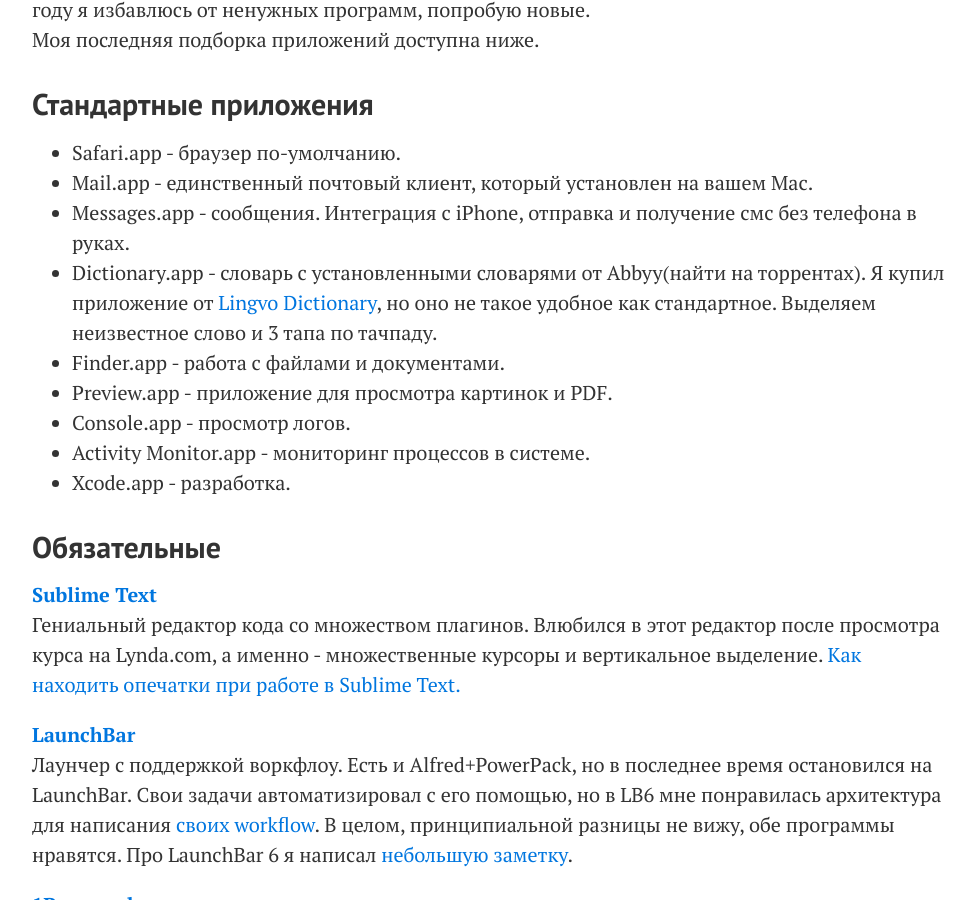
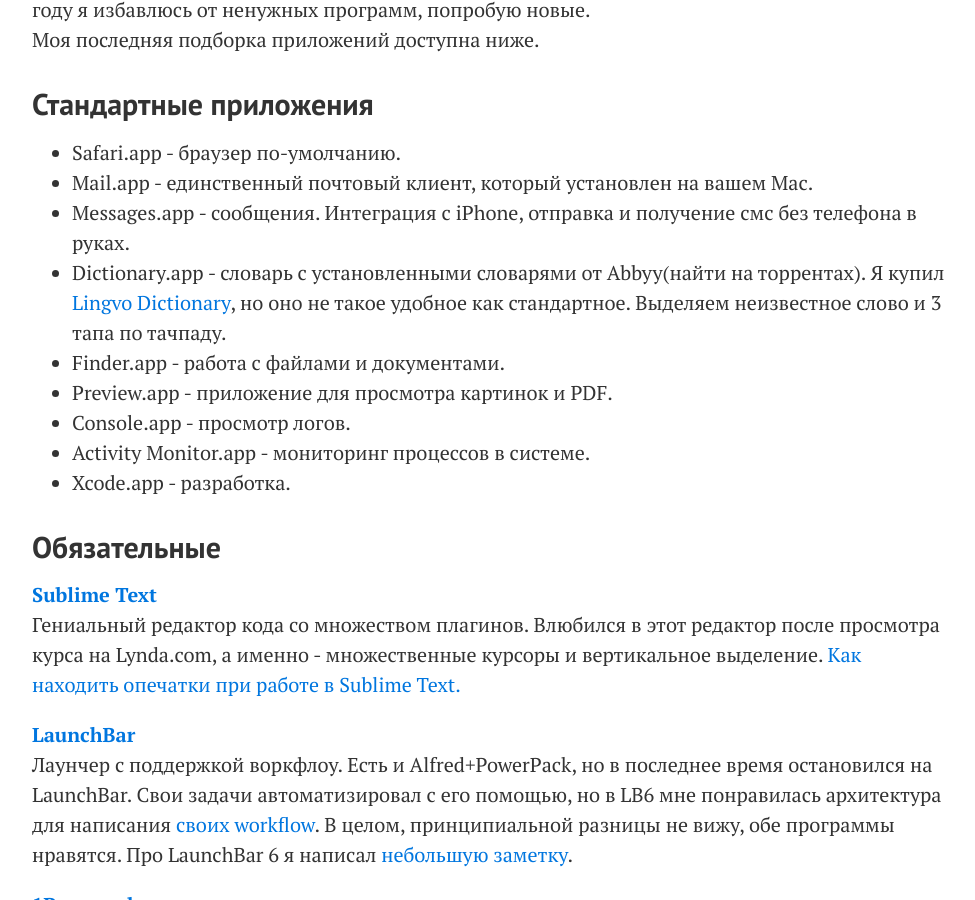
Before and after one commit to facetheheat/facetheheat.github.io, a Jekyll site: the page built from _posts/2015-01-17-setup-2015.markdown, in a window 1280 px wide and 900 px high, scrolled down 480 px. Shown: the whole window, without its empty margins (148-1123 px from the left). Built offline with Jekyll 4.4.1, drawn with Linux system fonts in a browser that asks for light colours; comment, search, counter and statistics services are not loaded.

```diff
--- a/_posts/2015-01-17-setup-2015.markdown
+++ b/_posts/2015-01-17-setup-2015.markdown
@@ -16,7 +16,7 @@
 * Safari.app - браузер по-умолчанию.
 * Mail.app - единственный почтовый клиент, который установлен на вашем Mac.
 * Messages.app - сообщения. Интеграция с iPhone, отправка и получение смс без телефона в руках.
-* Dictionary.app - словарь с установленными словарями от Abbyy(найти на торрентах). Я купил приложение от [Lingvo Dictionary](https://geo.itunes.apple.com/ru/app/lingvo-dictionary/id467622356?mt=&at=1001l9qh&ct=blog), но оно не такое удобное как стандартное. Выделяем неизвестное слово и 3 тапа по тачпаду.
+* Dictionary.app - словарь с установленными словарями от Abbyy(найти на торрентах). Я купил [Lingvo Dictionary](https://geo.itunes.apple.com/ru/app/lingvo-dictionary/id467622356?mt=&at=1001l9qh&ct=blog), но оно не такое удобное как стандартное. Выделяем неизвестное слово и 3 тапа по тачпаду.
 * Finder.app - работа с файлами и документами.
 * Preview.app - приложение для просмотра картинок и PDF.
 * Console.app - просмотр логов.
```
